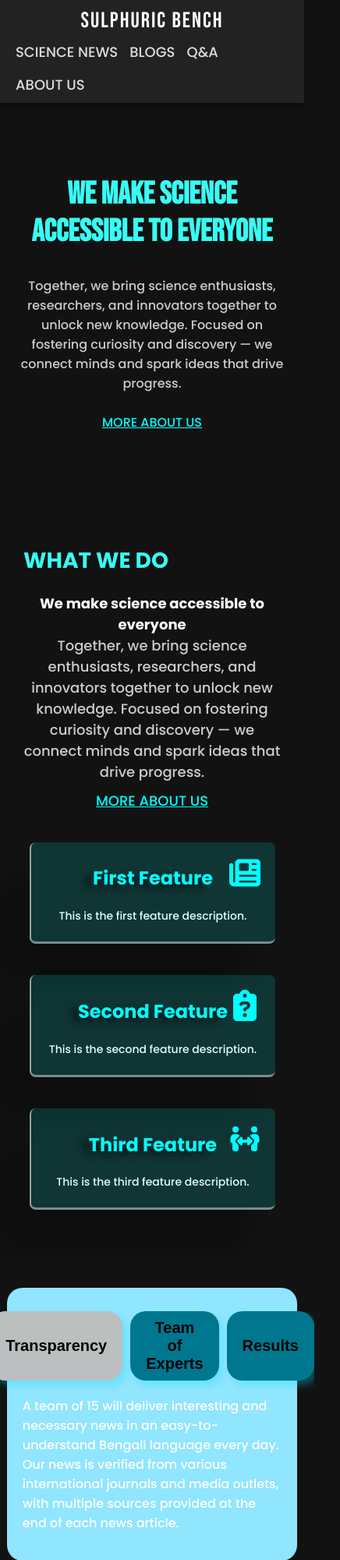
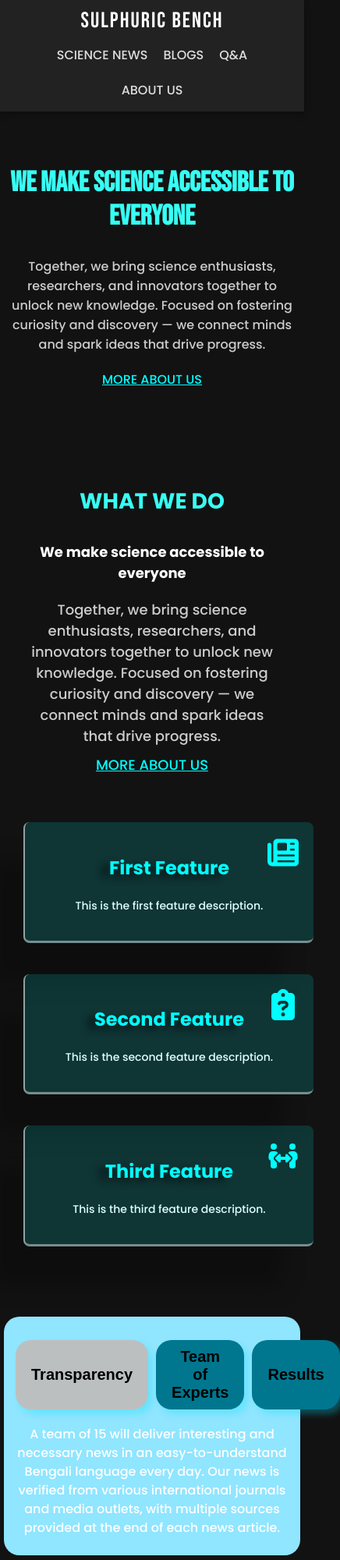
Before and after one commit to mustakim-1/blog-site, a plain HTML site: page index.html in a window 390 px wide. Shown: the top 2000 px of the page at 78% size, 436 px wide, since content can reach past the window. Drawn offline with Linux system fonts and the light colour scheme.

Commit message:
sec responsive

```diff
--- a/index.html
+++ b/index.html
@@ -279,84 +279,139 @@ button svg {
 }
 
 @media (max-width: 768px) {
+    /* Navbar */
     .navbar {
         flex-direction: column;
+        align-items: center;
         padding: 10px 20px;
     }
+
     .logo {
         font-size: 28px;
         margin-bottom: 10px;
+        text-align: center;
     }
+
     .nav-links {
-        gap: 15px;
         flex-wrap: wrap;
+        justify-content: center;
+        gap: 10px;
     }
+
     .nav-links a {
-        font-size: 18px;
+        font-size: 16px;
+        padding: 5px;
     }
+
+    /* Hero Section */
+    .hero {
+        padding: 40px 10px;
+    }
+
     .hero h1 {
-        font-size: 40px;
+        font-size: 36px;
     }
+
     .hero p {
         font-size: 16px;
+        margin: 10px 0;
     }
+
+    /* What We Do Section */
     .what-we-do h2 {
         font-size: 28px;
+        text-align: center;
     }
+
     .what-we-do-content {
         flex-direction: column;
+        gap: 20px;
+        text-align: center;
+        padding: 10px;
+    }
+
+    .what-we-do-left,
+    .what-we-do-right {
+        font-size: 18px;
         text-align: center;
     }
-    .what-we-do-left,
-    .what-we-do-right {
-        text-align: center;
-        font-size: 18px;
-    }
-}
-@media (max-width: 768px) {
+
+    /* Features Section */
     .features {
         flex-direction: column;
         align-items: center;
+        gap: 20px;
     }
+
     .feature-box {
-        width: 90%;
-        height: auto;
-        margin-bottom: 20px;
-        transform: skew(0deg);
+        width: 100%; /* Make the box take full width */
+        max-width: 380px;
+        height: auto; /* Adjust height for better fit */
+        margin: 10px 0;
+        padding: 20px;
+        transform: none;
     }
+
     .feature-box:hover {
         height: auto;
         transform: none;
     }
+
     .feature-box h3 {
         font-size: 24px;
     }
+
     .feature-box p {
         font-size: 14px;
     }
+
+
+}
+
+@media (max-width: 768px) {
+    /* Featured Section */
     .featured-section {
         flex-direction: column;
         align-items: center;
         padding: 20px;
         gap: 20px;
     }
+
     .left-container, .right-container {
-        width: 95%;
-        margin: 0;
+        width: 100%; /* Take full width */
+        padding: 15px;
+        text-align: center; /* Center the content for a balanced look */
     }
+
+    .left-container h2, .right-container h2 {
+        font-size: 28px;
+        margin-bottom: 10px;
+    }
+
+    .left-container p, .right-container p {
+        font-size: 16px;
+        line-height: 1.5;
+        margin: 8px 0;
+    }
+
+    .left-container img, .right-container img {
+        width: 100%; /* Ensure images fit within the container */
+        height: auto;
+        max-width: 400px; /* Prevent images from stretching too much */
+        margin: 10px 0;
+    }
+
     .btn-container {
-        justify-content: center;
+        margin: 15px 0;
+        text-align: center;
+    }
+
+    .get-started-btn {
+        padding: 12px 24px;
+        font-size: 16px;
         margin-top: 10px;
     }
-    .get-started-btn {
-        padding: 12px 24px;
-        font-size: 18px;
-    }
 }
-
-
-
-
 
     </style>
 </head>
```
